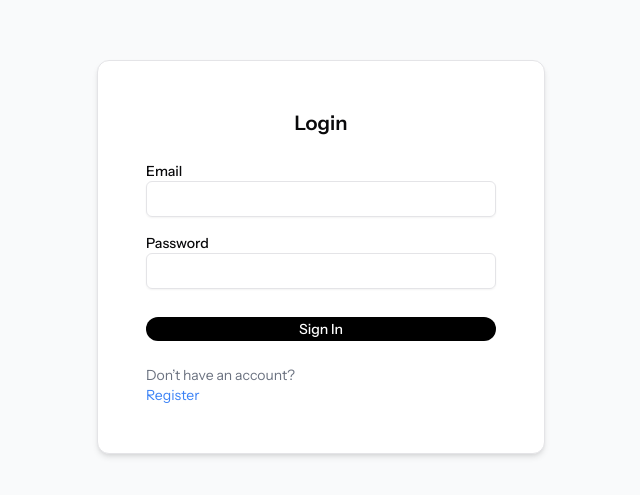
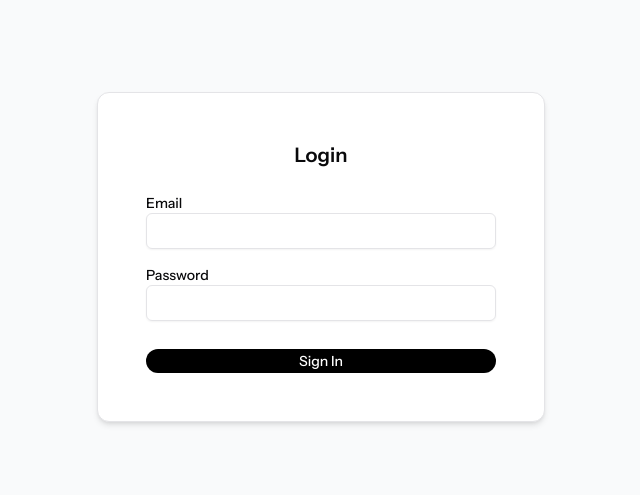
Before and after one commit to Kumzha/form-editor, a Next.js app: page /login in a window 1280 px wide. Shown: the part 143-638 px from the top of the page, without its empty margins (319-959 px from the left). Built offline with nearby package versions, Linux system fonts and the light colour scheme.

Commit message:
register gone

```diff
--- a/src/app/login/page.tsx
+++ b/src/app/login/page.tsx
@@ -122,7 +122,7 @@ const LoginPage = () => {
             </Button>
           </form>
         </CardContent>
-        <CardFooter>
+        {/* <CardFooter>
           <div className="text-sm text-gray-500">
             <div>Don’t have an account?</div>
             <div>
@@ -131,7 +131,7 @@ const LoginPage = () => {
               </a>
             </div>
           </div>
-        </CardFooter>
+        </CardFooter> */}
       </Card>
     </div>
   );
```
